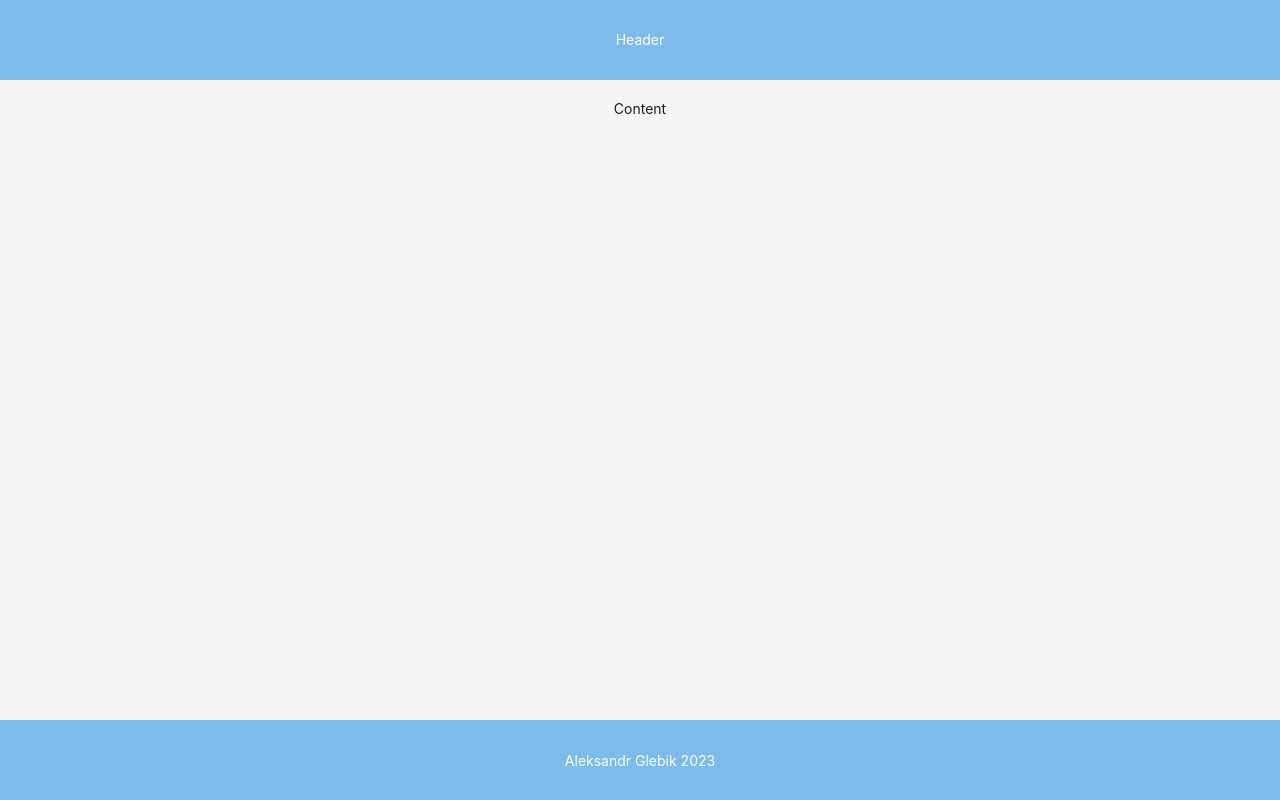
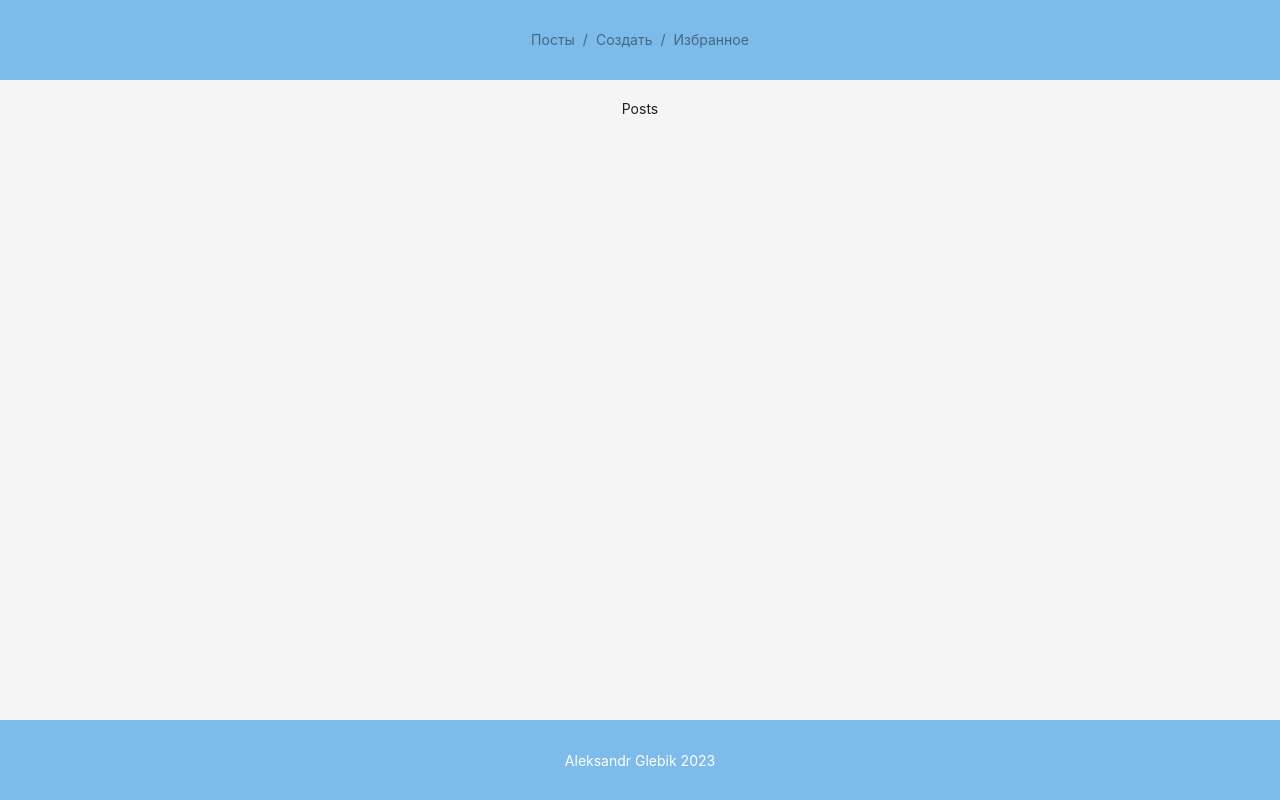
Before and after one commit to Aleksandr-Glebik/react-posts-manager, a React (Create React App) app: page / in a window 1280 px wide. Both pictures are taken after a click on the button "Приступить". Built offline with nearby package versions, Linux system fonts and the light colour scheme.

Commit message:
feat: add react router dom, add navigate

```diff
--- a/package.json
+++ b/package.json
@@ -13,6 +13,7 @@
     "antd": "^5.5.0",
     "react": "^18.2.0",
     "react-dom": "^18.2.0",
+    "react-router-dom": "^6.11.1",
     "react-scripts": "5.0.1",
     "sass": "^1.62.1",
     "typescript": "^4.9.5",
--- a/src/App.tsx
+++ b/src/App.tsx
@@ -1,9 +1,12 @@
 import React, { useEffect, useState } from 'react'
 import './scss/app.scss'
 import FirstPage from './components/FirstPage/FirstPage';
+import Nav from './components/Nav/Nav';
 
 import { Layout, Space } from 'antd'
 const { Header, Footer, Content } = Layout;
+
+import { Outlet } from "react-router-dom";
 
 const App: React.FC = () => {
   const [isVisited, setIsVisited] = useState(false)
@@ -19,8 +22,12 @@ const App: React.FC = () => {
   return (
     <Space direction="vertical" style={{ width: '100%' }} size={[0, 48]}>
       <Layout>
-        <Header className={'header'}>Header</Header>
-        <Content className={'main'}>Content</Content>
+        <Header className={'header'}>
+          <Nav />
+        </Header>
+        <Content className={'main'}>
+          <Outlet />
+        </Content>
         <Footer className={'footer'}>Aleksandr Glebik 2023</Footer>
       </Layout>
     </Space>
--- /dev/null
+++ b/src/Page/CreatePost/CreatePost.tsx
@@ -0,0 +1,9 @@
+import React from 'react'
+
+const CreatePosts = () => {
+  return (
+    <div>CreatePosts</div>
+  )
+}
+
+export default CreatePosts
--- /dev/null
+++ b/src/Page/FavoritePosts/FavoritePosts.tsx
@@ -0,0 +1,9 @@
+import React from 'react'
+
+const FavoritePosts = () => {
+  return (
+    <div>FavoritePosts</div>
+  )
+}
+
+export default FavoritePosts
--- /dev/null
+++ b/src/Page/Posts/Posts.tsx
@@ -0,0 +1,10 @@
+
+import React from 'react'
+
+const Posts = () => {
+  return (
+    <div>Posts</div>
+  )
+}
+
+export default Posts
--- /dev/null
+++ b/src/components/Nav/Nav.tsx
@@ -0,0 +1,24 @@
+
+import React from 'react'
+import { Breadcrumb } from 'antd';
+import { Link } from 'react-router-dom';
+
+const Nav: React.FC = () => {
+  return (
+    <Breadcrumb
+    items={[
+      {
+        title: <Link to="/">Посты</Link>,
+      },
+      {
+        title: <Link to="/create">Создать</Link>,
+      },
+      {
+        title: <Link to="/favorite">Избранное</Link>,
+      }
+    ]}
+  />
+  )
+}
+
+export default Nav
```
Also changed, not shown: src/index.tsx (+31 -1 lines), 1 other file (tests, documents, lock files or other folders).
